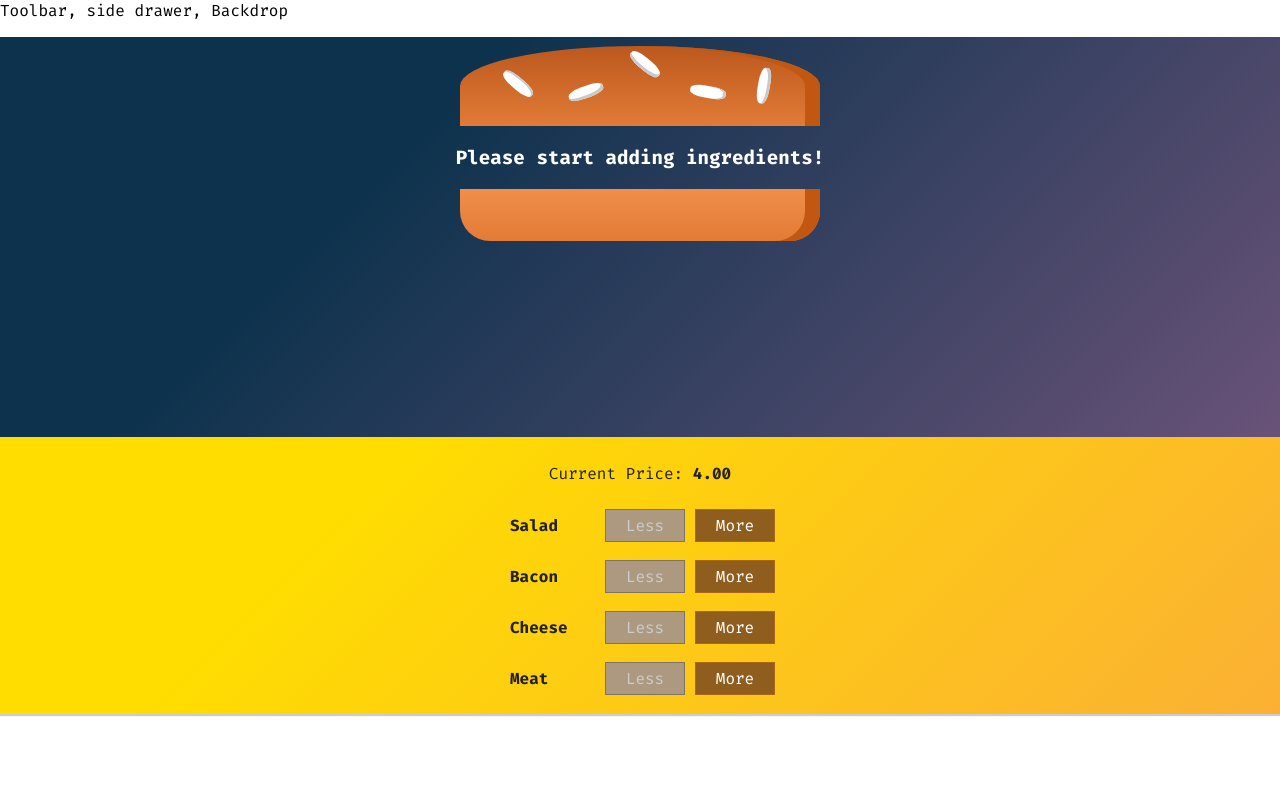
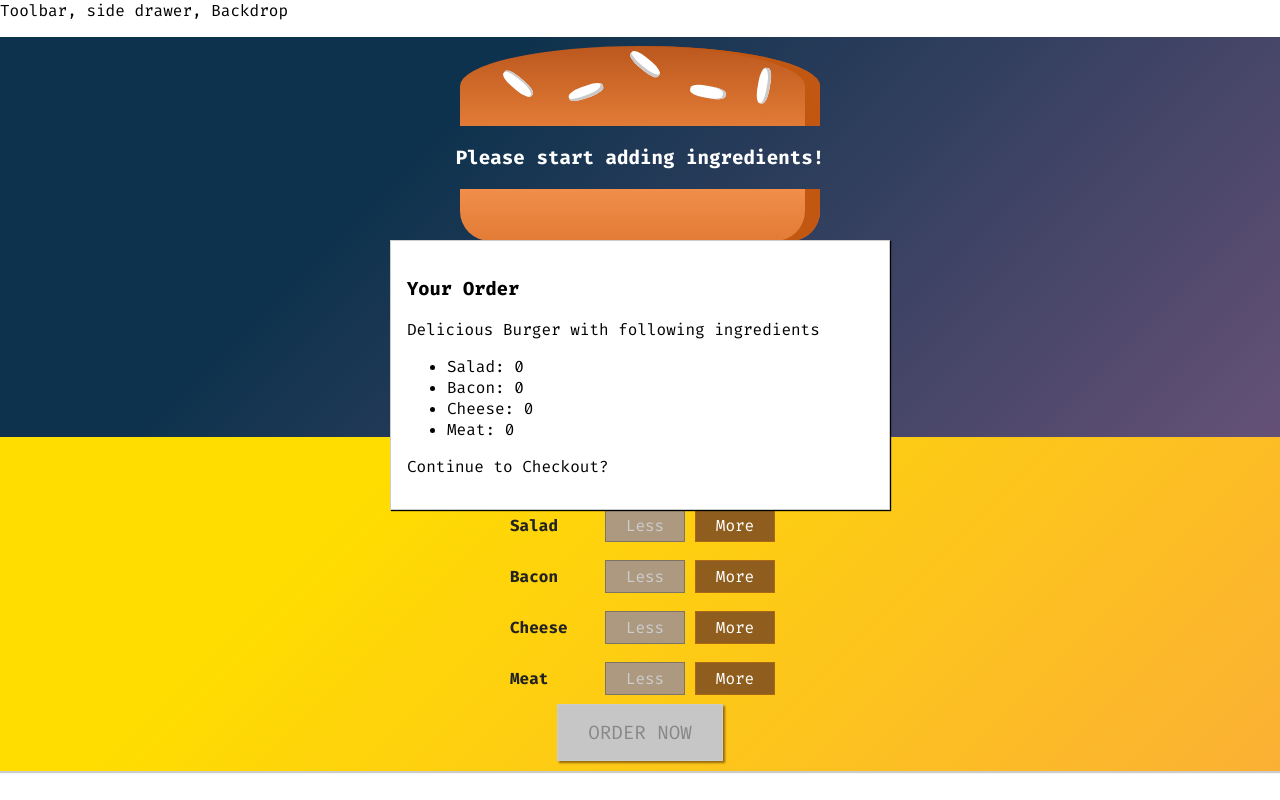
Before and after one commit to skmuddamsetty/burger-builder-app, a React (Create React App) app: page / in a window 1280 px wide. Built offline with nearby package versions, Linux system fonts and the light colour scheme.

Commit message:
completed adding modal

```diff
--- a/src/components/Burger/BuildControls/BuildControls.css
+++ b/src/components/Burger/BuildControls/BuildControls.css
@@ -11,3 +11,45 @@
   background-image: linear-gradient(315deg, #fbb034 0%, #ffdd00 74%);
   color: #222;
 }
+
+.OrderButton {
+  background-color: #dad735;
+  outline: none;
+  cursor: pointer;
+  border: 1px solid #966909;
+  color: #966909;
+  font-family: inherit;
+  font-size: 1.2em;
+  padding: 15px 30px;
+  box-shadow: 2px 2px 2px #966909;
+}
+
+.OrderButton:hover,
+.OrderButton:active {
+  background-color: #a0db41;
+  border: 1px solid #966909;
+  color: #966909;
+}
+
+.OrderButton:disabled {
+  background-color: #c7c6c6;
+  cursor: not-allowed;
+  border: 1px solid #ccc;
+  color: #888888;
+}
+
+.OrderButton:not(:disabled) {
+  animation: enable 0.3s linear;
+}
+
+@keyframes enable {
+  0% {
+    transform: scale(1);
+  }
+  60% {
+    transform: scale(1.1);
+  }
+  100% {
+    transform: scale(1);
+  }
+}
--- a/src/components/Burger/BuildControls/BuildControls.js
+++ b/src/components/Burger/BuildControls/BuildControls.js
@@ -27,6 +27,9 @@
           />
         );
       })}
+      <button className='OrderButton' disabled={!props.purchasable}>
+        ORDER NOW
+      </button>
     </div>
   );
 };
--- /dev/null
+++ b/src/components/Burger/OrderSummary/OrderSummary.css
@@ -0,0 +1,3 @@
+.OrderSummary {
+  color: black;
+}
--- /dev/null
+++ b/src/components/Burger/OrderSummary/OrderSummary.js
@@ -0,0 +1,23 @@
+import React from 'react';
+import './OrderSummary.css';
+
+const orderSummary = props => {
+  const ingredientsSummary = Object.keys(props.ingredients).map(igKey => {
+    return (
+      <li>
+        <span style={{ textTransform: 'capitalize' }}>{igKey}</span>:{' '}
+        {props.ingredients[igKey]}
+      </li>
+    );
+  });
+  return (
+    <div className='OrderSummary'>
+      <h3>Your Order</h3>
+      <p>Delicious Burger with following ingredients</p>
+      <ul>{ingredientsSummary}</ul>
+      <p>Continue to Checkout?</p>
+    </div>
+  );
+};
+
+export default orderSummary;
--- /dev/null
+++ b/src/components/UI/Modal/Modal.css
@@ -0,0 +1,20 @@
+.Modal {
+    position: fixed;
+    z-index: 500;
+    background-color: white;
+    width: 70%;
+    border: 1px solid #ccc;
+    box-shadow: 1px 1px 1px black;
+    padding: 16px;
+    left: 15%;
+    top: 30%;
+    box-sizing: border-box;
+    transition: all 0.3s ease-out;
+}
+
+@media (min-width: 600px) {
+    .Modal {
+        width: 500px;
+        left: calc(50% - 250px);
+    }
+}
--- /dev/null
+++ b/src/components/UI/Modal/Modal.js
@@ -0,0 +1,8 @@
+import React from 'react';
+import './Modal.css';
+
+const modal = props => {
+  return <div className='Modal'>{props.children}</div>;
+};
+
+export default modal;
--- a/src/containers/BurgerBuilder/BurgerBuilder.js
+++ b/src/containers/BurgerBuilder/BurgerBuilder.js
@@ -3,6 +3,8 @@
 import './BurgerBuilder.css';
 import Burger from '../../components/Burger/Burger';
 import BuildControls from '../../components/Burger/BuildControls/BuildControls';
+import Modal from '../../components/UI/Modal/Modal';
+import OrderSummary from '../../components/Burger/OrderSummary/OrderSummary';
 
 const INGREDIENT_PRICES = { salad: 0.5, cheese: 0.4, meat: 1.3, bacon: 0.7 };
 class BurgerBuilder extends Component {
@@ -13,7 +15,8 @@
       cheese: 0,
       meat: 0
     },
-    totalPrice: 4
+    totalPrice: 4,
+    purchasable: false
   };
 
   // adds the ingredient
@@ -27,6 +30,7 @@
     const oldPrice = this.state.totalPrice;
     const newPrice = oldPrice + priceAddition;
     this.setState({ ingredients: updatedIngredients, totalPrice: newPrice });
+    this.updatePurchaseState(updatedIngredients);
   };
 
   // removes the ingredient
@@ -43,7 +47,20 @@
     const oldPrice = this.state.totalPrice;
     const newPrice = oldPrice - priceSubtraction;
     this.setState({ ingredients: updatedIngredients, totalPrice: newPrice });
+    this.updatePurchaseState(updatedIngredients);
   };
+
+  updatePurchaseState(ingredients) {
+    const sum = Object.keys(ingredients)
+      .map(igKey => {
+        return ingredients[igKey];
+      })
+      .reduce((sum, el) => {
+        return sum + el;
+      }, 0);
+    this.setState({ purchasable: sum > 0 });
+  }
+
   // render is a life cycle method
   render() {
     const disabledInfo = { ...this.state.ingredients };
@@ -52,12 +69,16 @@
     }
     return (
       <Aux className='Content'>
+        <Modal>
+          <OrderSummary ingredients={this.state.ingredients} />
+        </Modal>
         <Burger ingredients={this.state.ingredients} />
         <BuildControls
           ingredientAdded={this.addIngredientHandler}
           ingredientRemoved={this.removeIngredientHandler}
           disabledInfo={disabledInfo}
           totalPrice={this.state.totalPrice}
+          purchasable={this.state.purchasable}
         />
       </Aux>
     );
```
Also changed, not shown: src/components/UI/Backdrop/Backdrop.js (added).
